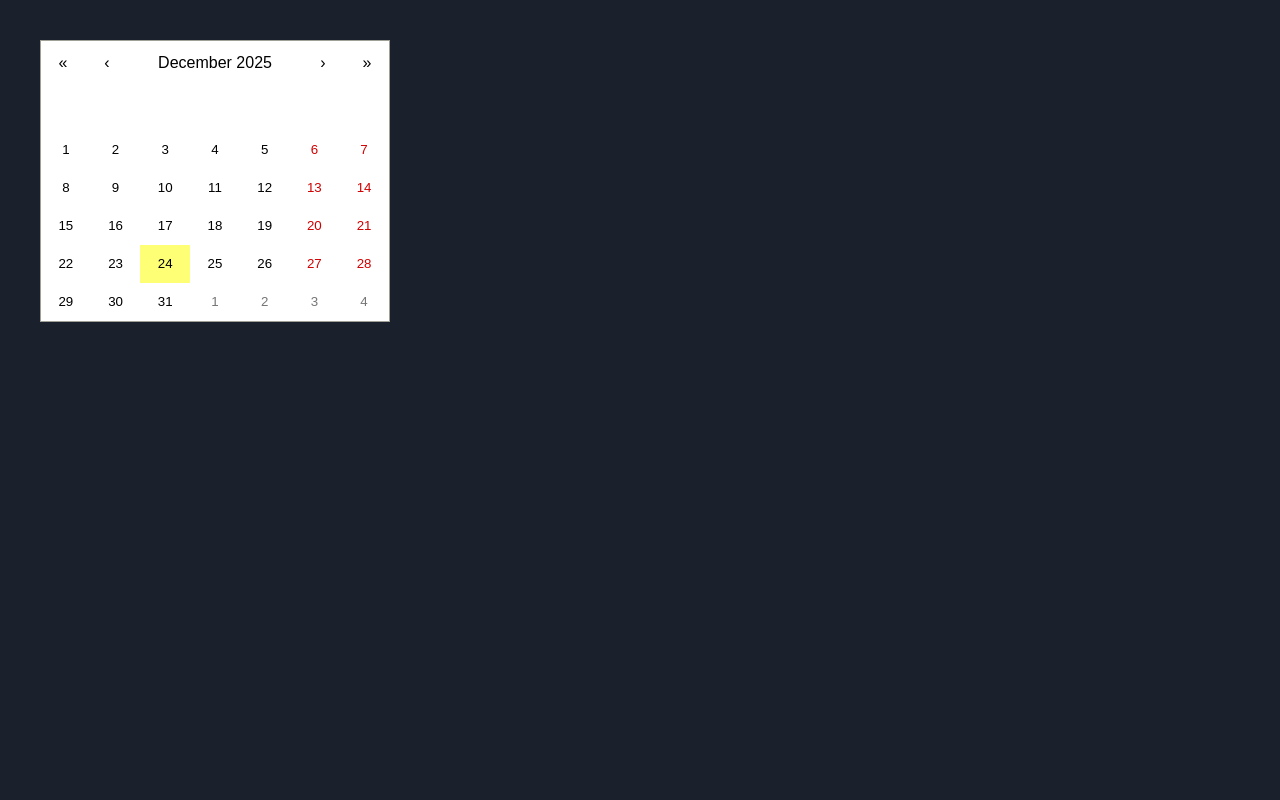
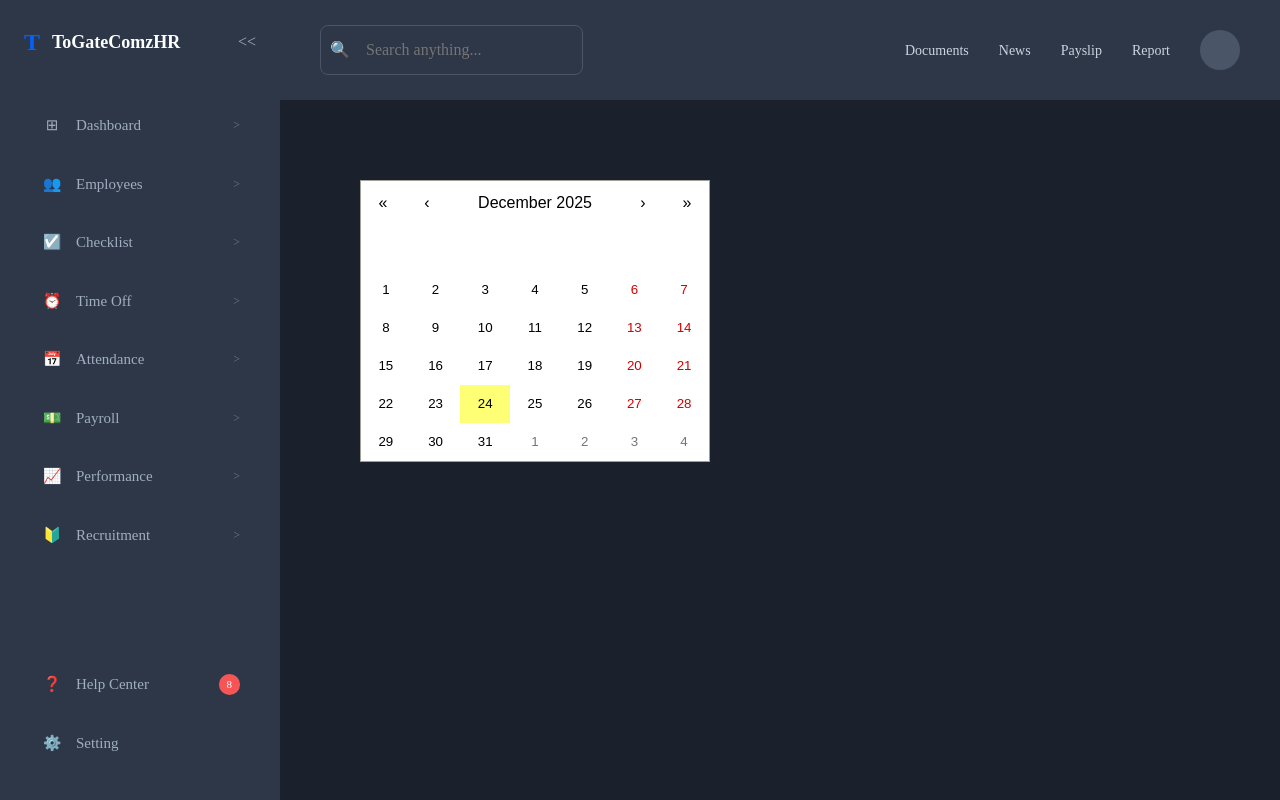
Before and after one commit to choijisoon1/HRProject, a React (Vite) app: page /calendar in a window 1280 px wide. Built offline with nearby package versions, Linux system fonts and the light colour scheme; no server answers.

Commit message:
메인 레이아웃 초안

```diff
--- /dev/null
+++ b/src/components/layout/MainLayout.module.scss
@@ -0,0 +1,33 @@
+// src/components/layout/MainLayout.module.scss
+@use '../../style/variables' as *;
+
+.container {
+    display: flex;
+    height: 100vh;
+    overflow: hidden;
+}
+
+//사이드바 영역
+.sidebarArea {
+    width: 280px;
+    flex-shrink: 0;
+}
+
+.contentWrapper {
+    flex: 1;
+    display: flex;
+    flex-direction: column;
+    overflow: hidden;
+}
+
+//헤더 영역
+.headerArea {
+    height: 100px;
+    flex-shrink: 0;
+}
+
+.pageContent {
+    flex: 1;
+    overflow-y: auto;
+    position: relative;
+}
--- /dev/null
+++ b/src/components/layout/MainLayout.tsx
@@ -0,0 +1,32 @@
+// src/components/layout/MainLayout.tsx
+import { Outlet } from 'react-router-dom';
+import styles from './MainLayout.module.scss';
+import Sidebar from './Sidebar';
+import Header from './Header';
+import PageLayout from '../common/PageLayout';
+
+const MainLayout = () => {
+    return (
+        <div className={styles.container}>
+            {/* 왼쪽 영역 (사이드바) */}
+            <div className={styles.sidebarArea}>
+                <Sidebar />
+            </div>
+
+            {/* 오른쪽 영역 (헤더 + 컨텐츠 */}
+            <div className={styles.contentWrapper}>
+                <div className={styles.headerArea}>
+                    <Header />
+                </div>
+
+                <main className={styles.pageContent}>
+                    <PageLayout>
+                        <Outlet />
+                    </PageLayout>
+                </main>
+            </div>
+        </div>
+    );
+};
+
+export default MainLayout;
--- a/src/router/Router.tsx
+++ b/src/router/Router.tsx
@@ -1,16 +1,19 @@
+// src/router/Router.tsx
 import { BrowserRouter, Routes, Route, Navigate } from 'react-router-dom';
 import Login from '../pages/auth/Login';
 import ComponentGuide from '../pages/ComponentGuide';
 import CalendarPage from '../pages/CalendarPage';
+import MainLayout from '../components/layout/MainLayout';
 
 const Router = () => {
     return (
         <BrowserRouter>
             <Routes>
-                <Route path="/" element={<Login />} />
                 <Route path="/login" element={<Login />} />
                 <Route path="/guide" element={<ComponentGuide />} />
-                <Route path="/calendar" element={<CalendarPage />} />
+                <Route element={<MainLayout />}>
+                    <Route path="/calendar" element={<CalendarPage />} /> {/* 캘린더 */}
+                </Route>
                 <Route path="*" element={<Navigate to="/" replace />} />
             </Routes>
         </BrowserRouter>
```
